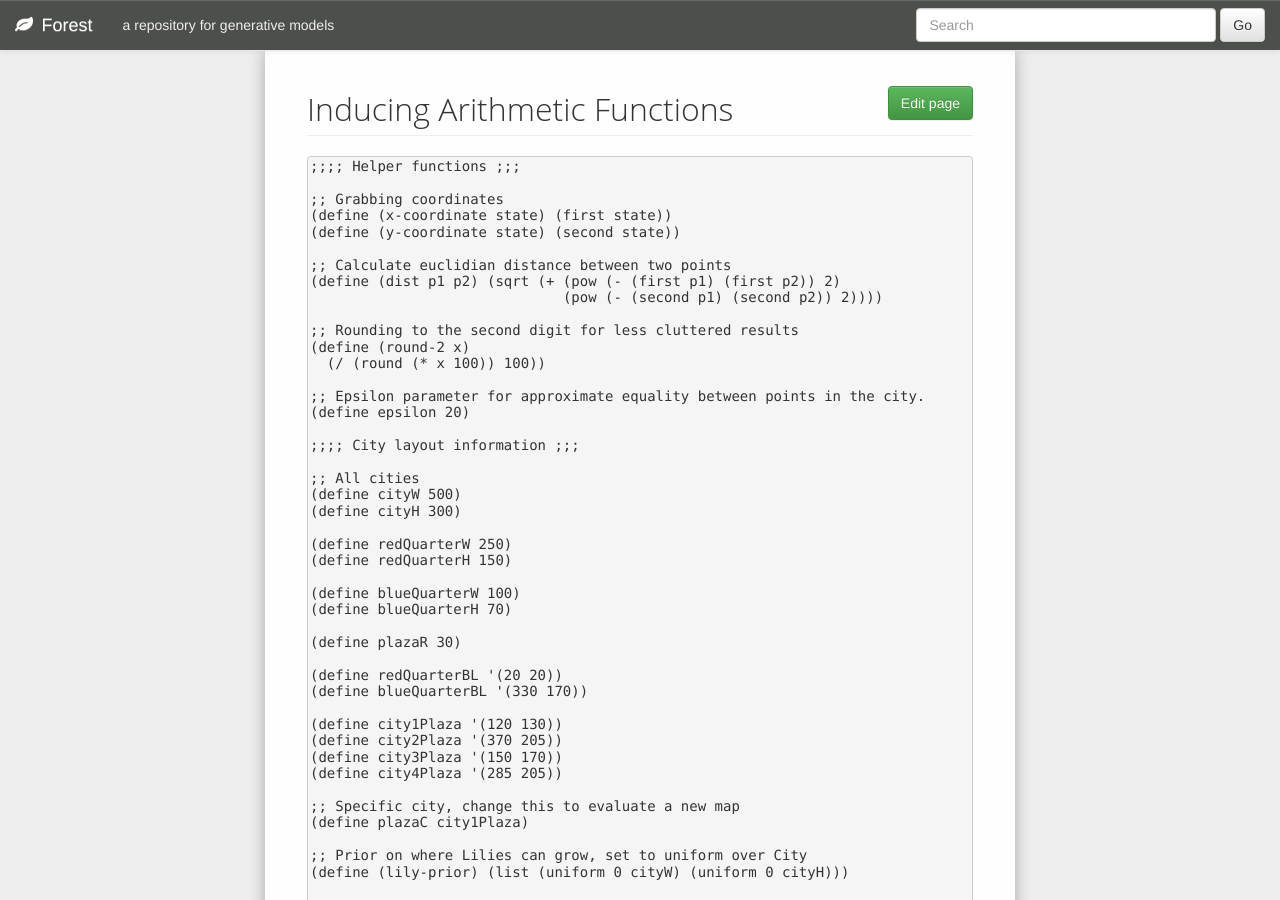
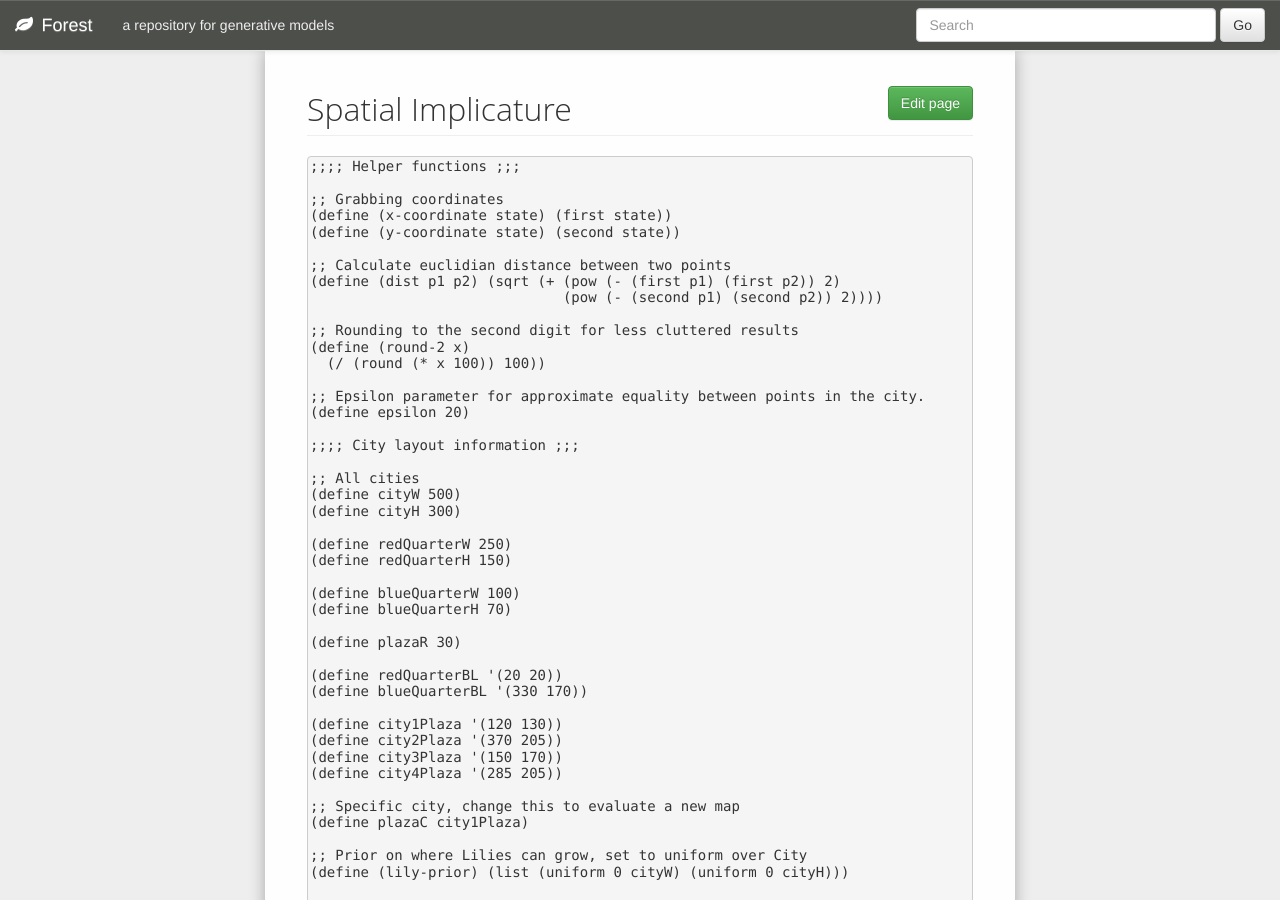
Before and after one commit to forestdb/forestdb.org, a Jekyll site: the page built from models/spatialImplicature.md, in a window 1280 px wide and 900 px high. Built offline with Jekyll 4.4.1, drawn with Linux system fonts in a browser that asks for light colours; nearby versions of some CDN libraries; a script that is not in the unit is left out.

Commit message:
Update spatialImplicature.md

```diff
--- a/models/spatialImplicature.md
+++ b/models/spatialImplicature.md
@@ -1,9 +1,9 @@
 ---
 layout: model
-title: Inducing Arithmetic Functions
+title: Spatial Implicature
 model-status: code
-model-category: Concept Learning
-model-tags: concepts, program induction
+model-category: Reasoning about Reasoning
+model-tags: implicature, pragmatic reasoning
 model-language: church
 ---
 
```
